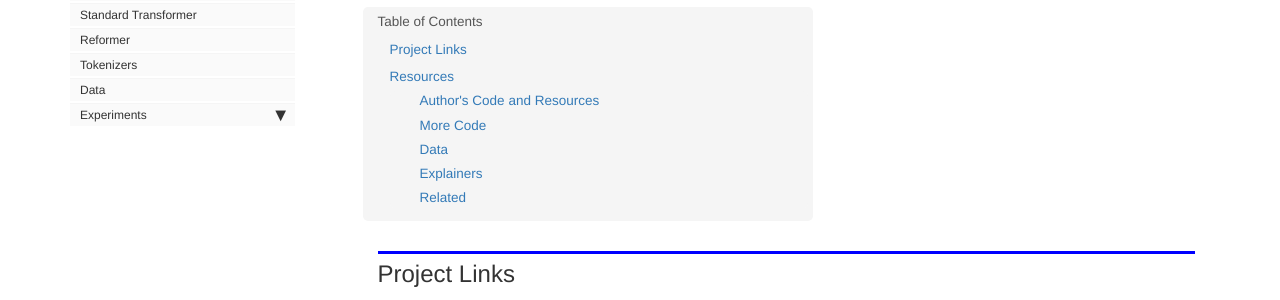
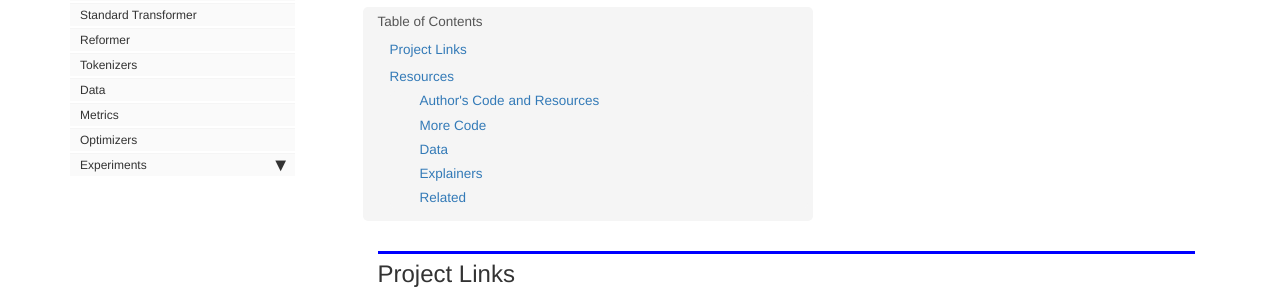
Before and after one commit to arampacha/reformer_fastai, a Jekyll site: the page built from docs/index.html, in a window 1280 px wide. Shown: the part 218-518 px from the top of the page. Built offline with Jekyll 4.4.1, drawn with Linux system fonts in a browser that asks for light colours; nearby versions of some CDN libraries; comment, search, counter and statistics services are not loaded.

Commit message:
adds sidebar yaml

```diff
--- a/docs/_data/sidebars/home_sidebar.yml
+++ b/docs/_data/sidebars/home_sidebar.yml
@@ -30,6 +30,12 @@ entries:
     - output: web,pdf
       title: Data
       url: data.html
+    - output: web,pdf
+      title: Metrics
+      url: metrics.html
+    - output: web,pdf
+      title: Optimizers
+      url: optimizers.html
       subfolders:
       - output: web
         subfolderitems:
```
